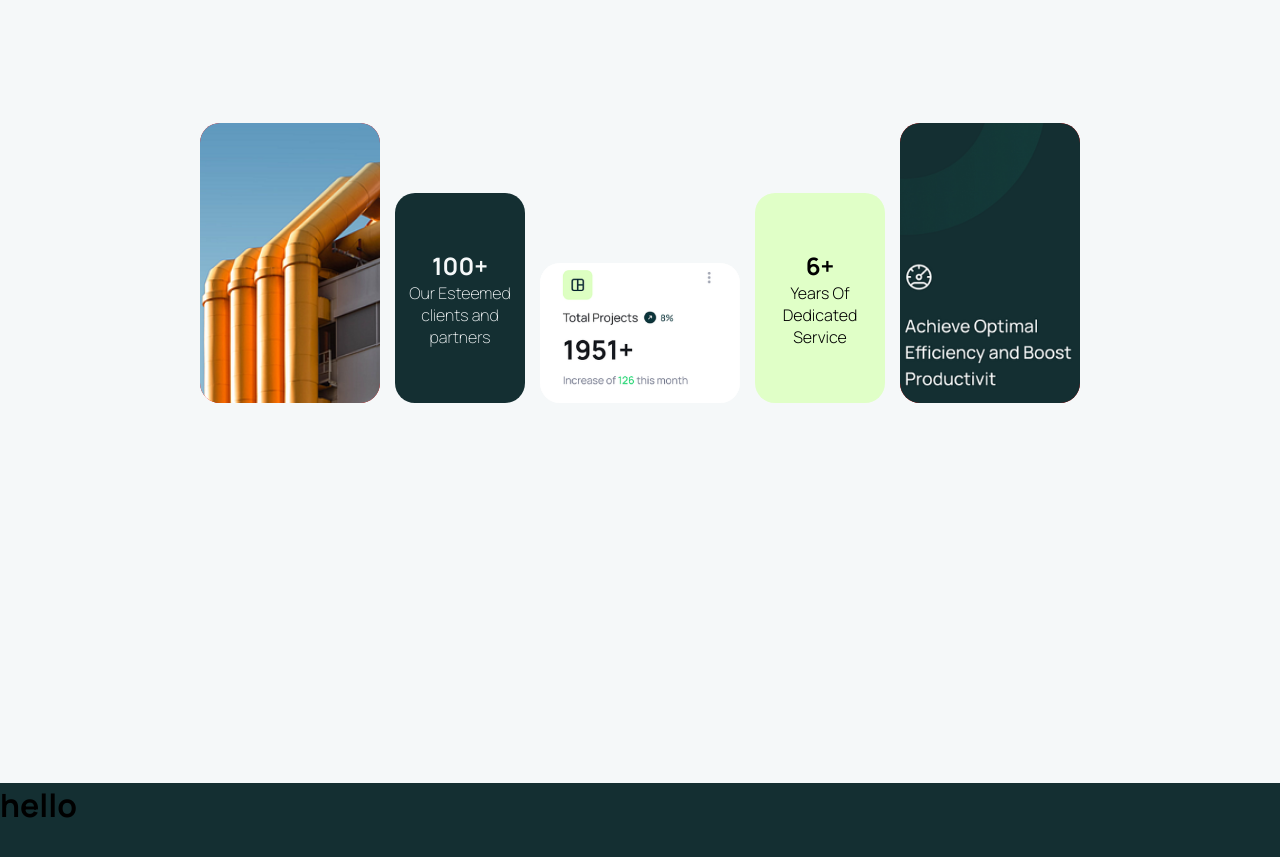
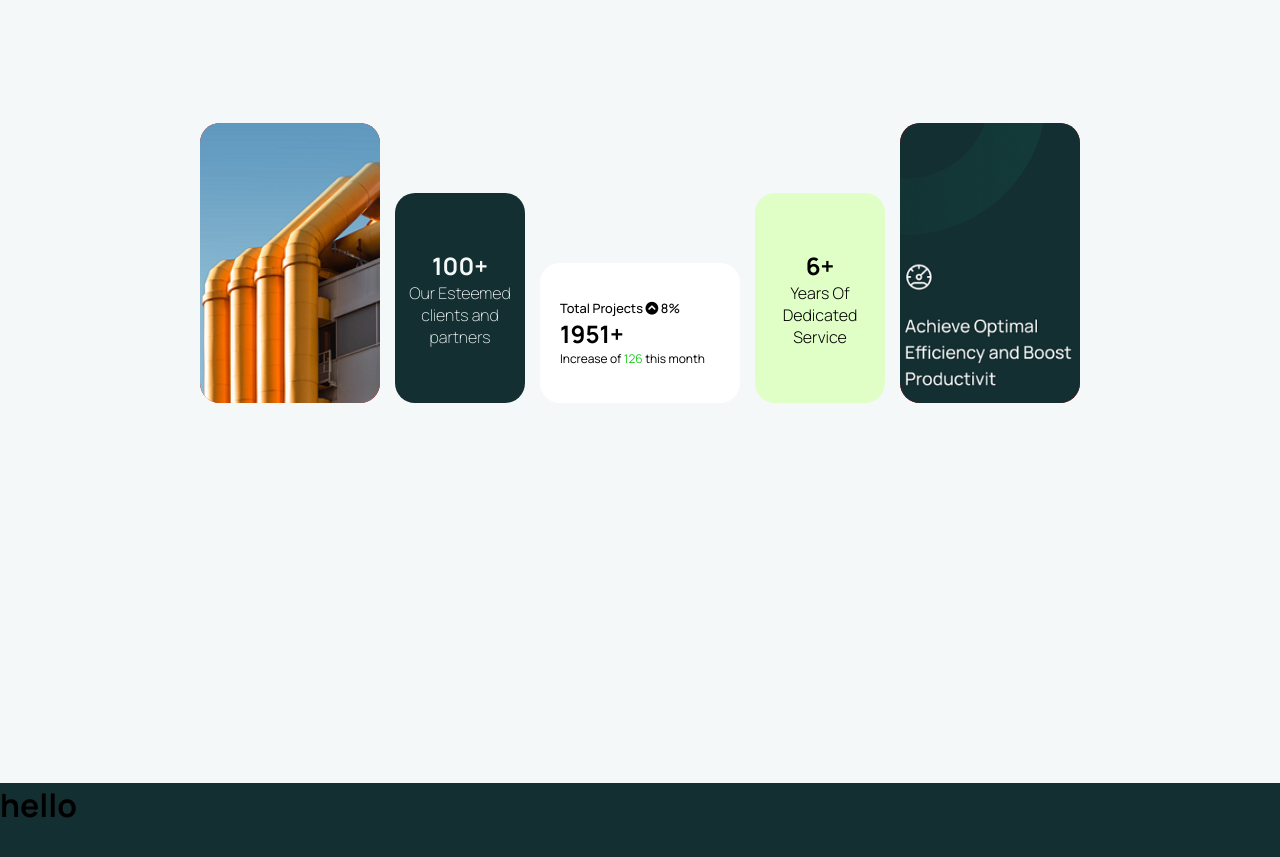
Before and after one commit to Drxpxut/Prodmast-page, a website: page index.html in a window 1280 px wide. Shown: the part 87-944 px from the top of the page. Drawn offline with Linux system fonts and the light colour scheme.

Commit message:
change the box from image to style

```diff
--- a/css/index.scss
+++ b/css/index.scss
@@ -141,6 +141,30 @@ body {
       width: 200px;
       background-color: white;
       border-radius: 20px;
+      display: flex;
+      align-items: center;
+      .text-sml {
+        display: flex;
+        flex-direction: column;
+
+        .top-text {
+          padding: 0 20px;
+          font-size: 0.8em;
+          font-weight: 500;
+        }
+
+        h2 {
+          padding: 0 20px;
+        }
+
+        .bottom-text {
+          padding: 0 20px;
+          font-size: 12px;
+          span {
+            color: rgb(36, 205, 36);
+          }
+        }
+      }
     }
 
     .m2 {
--- a/index.html
+++ b/index.html
@@ -4,6 +4,10 @@
     <meta charset="UTF-8" />
     <meta name="viewport" content="width=device-width, initial-scale=1.0" />
     <link rel="stylesheet" href="css/index.css" />
+    <link
+      rel="stylesheet"
+      href="https://cdnjs.cloudflare.com/ajax/libs/font-awesome/6.0.0-beta3/css/all.min.css"
+    />
     <title>Prodmast</title>
   </head>
   <body>
@@ -30,7 +34,13 @@
           <p>Our Esteemed clients and partners</p>
         </div>
         <div class="sml">
-          <img src="img/middle.png" alt="" />
+          <div class="text-sml">
+            <p class="top-text">
+              Total Projects <i class="fa-solid fa-circle-chevron-up"></i> 8%
+            </p>
+            <h2>1951+</h2>
+            <p class="bottom-text">Increase of <span>126</span> this month</p>
+          </div>
         </div>
         <div class="med m2">
           <h2>6+</h2>
```
Also changed, not shown: css/index.css, 2 other files.
